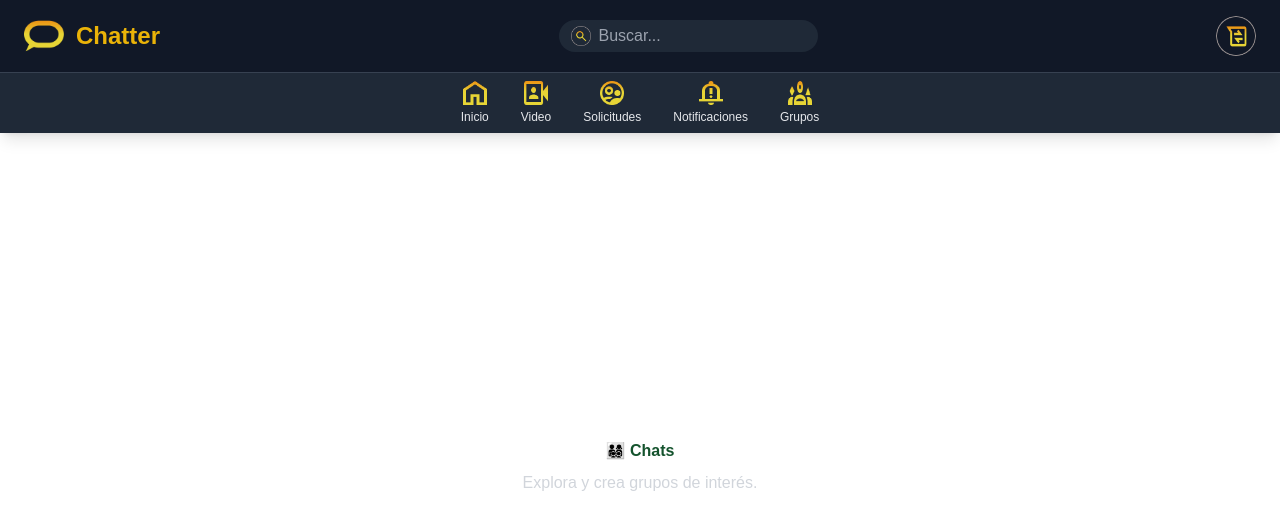
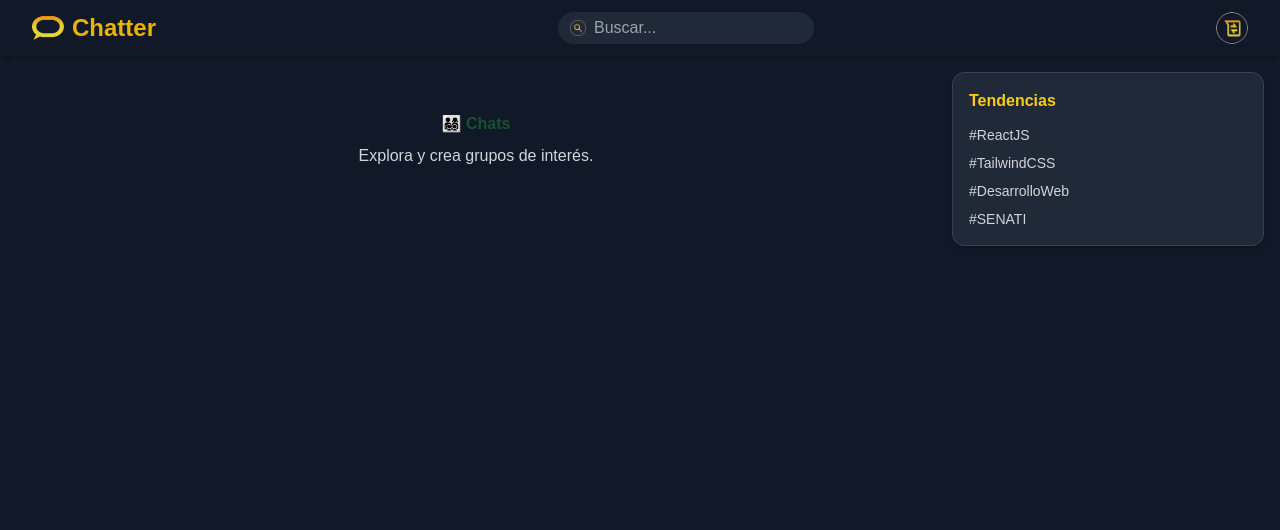
Before and after one commit to Daniel301206/Red-Social, a React (Vite) app in the folder src/frontend/: page /chats in a window 1280 px wide. Shown: the top 530 px of the page. Built offline with nearby package versions, Linux system fonts and the light colour scheme; a web font is replaced by a local one.

Commit message:
feat:actualizando el sistema

```diff
--- a/src/frontend/src/pages/Layout.jsx
+++ b/src/frontend/src/pages/Layout.jsx
@@ -1,4 +1,3 @@
-import { useNavigate } from "react-router-dom";
 import lupa from "../assets/lupa.png";
 import logoEmpresa from "../assets/logoEmpresa.png";
 import chat from "../assets/chat.png";
@@ -9,92 +8,74 @@ import Notificaciones from "../assets/Notificaciones.png";
 import Grupos from "../assets/Grupos.png";
 
 const Layout = ({ children }) => {
-  const navigate = useNavigate(); // 👈 para cambiar de ventana
-
   return (
-    <div className="min-h-screen bg-gray-0 text-gray-200 flex flex-col">
-      <header className="w-full sticky top-0 bg-gray-900 text-gray-200 shadow-lg z-20">
-        {/* FILA SUPERIOR: Logo, Título y Acciones */}
-        <div className="flex justify-between items-center px-6 py-4">
-          {/* Logo y nombre */}
-          <div className="flex items-center gap-3">
-            <img
-              src={logoEmpresa}
-              alt="Logo"
-              className="w-10 h-10 object-contain"
-            />
-            <h1 className="text-2xl font-bold text-yellow-500">Chatter</h1>
+    <div className="min-h-screen flex flex-col bg-gray-900 text-gray-200">
+      {/* Navbar superior */}
+      <header className="sticky top-0 bg-gray-900 shadow-md z-50">
+        <div className="flex justify-between items-center px-4 md:px-8 py-3">
+          {/* Logo */}
+          <div className="flex items-center gap-2">
+            <img src={logoEmpresa} alt="Logo" className="w-8 h-8 object-contain" />
+            <h1 className="text-xl md:text-2xl font-bold text-yellow-500">Chatter</h1>
           </div>
 
           {/* Buscador */}
-          <div className="hidden md:flex items-center bg-gray-800 rounded-full px-3 py-1">
-            <img src={lupa} alt="Buscar" className="w-5 h-5 mr-2" />
+          <div className="hidden md:flex items-center bg-gray-800 rounded-full px-3 py-1 w-64">
+            <img src={lupa} alt="Buscar" className="w-4 h-4 mr-2" />
             <input
               type="text"
               placeholder="Buscar..."
-              className="bg-gray-800 text-gray-200 placeholder-gray-400 outline-none"
+              className="bg-gray-800 text-gray-200 placeholder-gray-400 outline-none w-full"
             />
           </div>
 
-          {/* Imagen/Avatar derecho */}
+          {/* Avatar */}
+          <img src={chat} alt="Usuario" className="w-8 h-8 rounded-full object-cover" />
+        </div>
+      </header>
 
-          <button
-            onClick={() => navigate("/chats")}
-            className="flex flex-col items-center hover:text-yellow-500 transition">
-            <img src={chat} alt="Usuario"className="w-10 h-10 rounded-full object-cover"/>
-          </button>
+      {/* Contenido principal */}
+      <main className="flex-1 flex flex-col md:flex-row gap-4 p-4">
+        {/* Contenido principal centrado */}
+        <div className="flex-1 flex justify-center">
+          <div className="w-full md:w-3/4 lg:w-2/3">{children}</div>
         </div>
 
-        {/* FILA INFERIOR: Barra de navegación con íconos */}
-        <nav className="flex justify-center items-center gap-8 bg-gray-800 border-t border-gray-700 py-2">
-          <button
-            onClick={() => navigate("/ventanaInicio")}
-            className="flex flex-col items-center hover:text-yellow-500 transition"
-          >
+        {/* Columna lateral (solo PC) */}
+        <aside className="hidden md:block w-1/4 bg-gray-800 p-4 rounded-xl shadow-md border border-gray-700 h-fit">
+          <h2 className="text-yellow-400 font-bold mb-3">Tendencias</h2>
+          <ul className="text-sm space-y-2 text-gray-300">
+            <li>#ReactJS</li>
+            <li>#TailwindCSS</li>
+            <li>#DesarrolloWeb</li>
+            <li>#SENATI</li>
+          </ul>
+        </aside>
+      </main>
+
+      {/* Barra inferior (solo móvil) */}
+      <nav className="flex md:hidden justify-around bg-gray-800 border-t border-gray-700 py-2 fixed bottom-0 w-full z-50">
+        <button className="flex flex-col items-center hover:text-yellow-500 transition">
           <img src={Home} alt="Inicio" className="w-6 h-6 mb-1" />
           <span className="text-xs">Inicio</span>
         </button>
-
-          <button
-            onClick={() => navigate("/video")}
-            className="flex flex-col items-center hover:text-yellow-500 transition"
-          >
+        <button className="flex flex-col items-center hover:text-yellow-500 transition">
           <img src={Video} alt="Video" className="w-6 h-6 mb-1" />
           <span className="text-xs">Video</span>
         </button>
-
-          <button
-            onClick={() => navigate("/solicitudes")}
-            className="flex flex-col items-center hover:text-yellow-500 transition"
-          >
+        <button className="flex flex-col items-center hover:text-yellow-500 transition">
           <img src={Solicitudes} alt="Solicitudes" className="w-6 h-6 mb-1" />
           <span className="text-xs">Solicitudes</span>
         </button>
-
-          <button
-            onClick={() => navigate("/notificaciones")}
-            className="flex flex-col items-center hover:text-yellow-500 transition"
-          >
-            <img
-              src={Notificaciones}
-              alt="Notificaciones"
-              className="w-6 h-6 mb-1"
-            />
+        <button className="flex flex-col items-center hover:text-yellow-500 transition">
+          <img src={Notificaciones} alt="Notificaciones" className="w-6 h-6 mb-1" />
           <span className="text-xs">Notificaciones</span>
         </button>
-
-          <button
-            onClick={() => navigate("/grupos")}
-            className="flex flex-col items-center hover:text-yellow-500 transition"
-          >
+        <button className="flex flex-col items-center hover:text-yellow-500 transition">
           <img src={Grupos} alt="Grupos" className="w-6 h-6 mb-1" />
           <span className="text-xs">Grupos</span>
         </button>
       </nav>
-      </header>
-      <main className="flex-1 p-4 flex justify-center items-center">
-        {children}
-      </main>
     </div>
   );
 };
```
Lines whose indentation alone changed are shown as unchanged.
